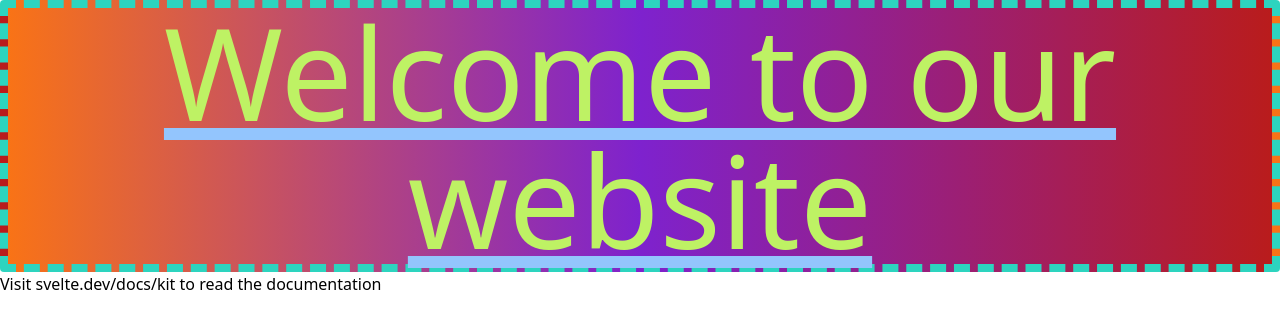
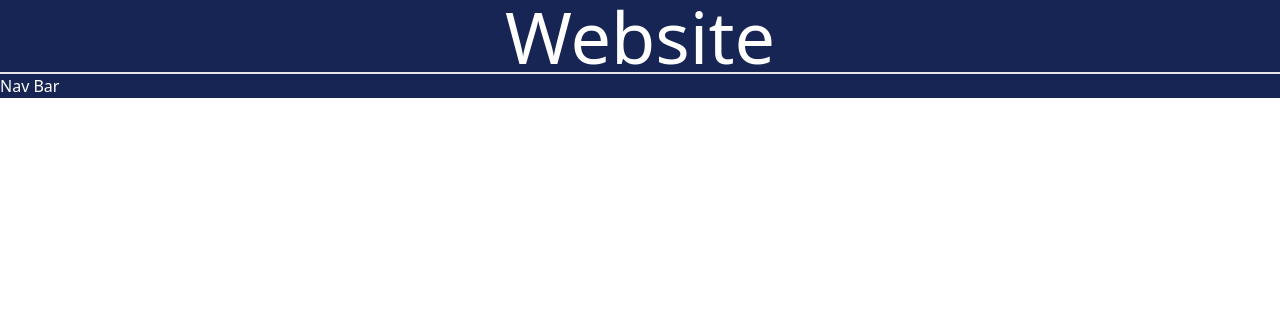
Before and after one commit to ImagineWagons8487/fullStack, a SvelteKit app: page / in a window 1280 px wide. Shown: the top 328 px of the page. Built offline with nearby package versions, Linux system fonts and the light colour scheme.

Commit message:
commented tailwind testing and added title bar and stand-in nav bar

```diff
--- a/src/routes/+page.svelte
+++ b/src/routes/+page.svelte
@@ -1,6 +1,12 @@
 
-
+<!--
 <h1 class="text-9xl text-center bg-gradient-to-r to-red-700 from-orange-500 via-purple-700 underline border-dashed
 rounded transition-all duration-500 hover:rounded-full
- border-teal-400 border-8 decoration-blue-300 text-lime-300">Welcome to our website</h1>
-<p>Visit <a href="https://svelte.dev/docs/kit">svelte.dev/docs/kit</a> to read the documentation</p>
+ border-teal-400 border-8 decoration-blue-300 text-lime-300">Welcome to our website</h1> -->
+<!-- <p>Visit <a href="https://svelte.dev/docs/kit">svelte.dev/docs/kit</a> to read the documentation</p> -->
+ <h1 class="text-7xl text-center bg-blue-950 text-white" >
+    Website
+ </h1>
+ <div class="bg-blue-950 text-white border-t-2">
+    Nav Bar
+ </div>
```
